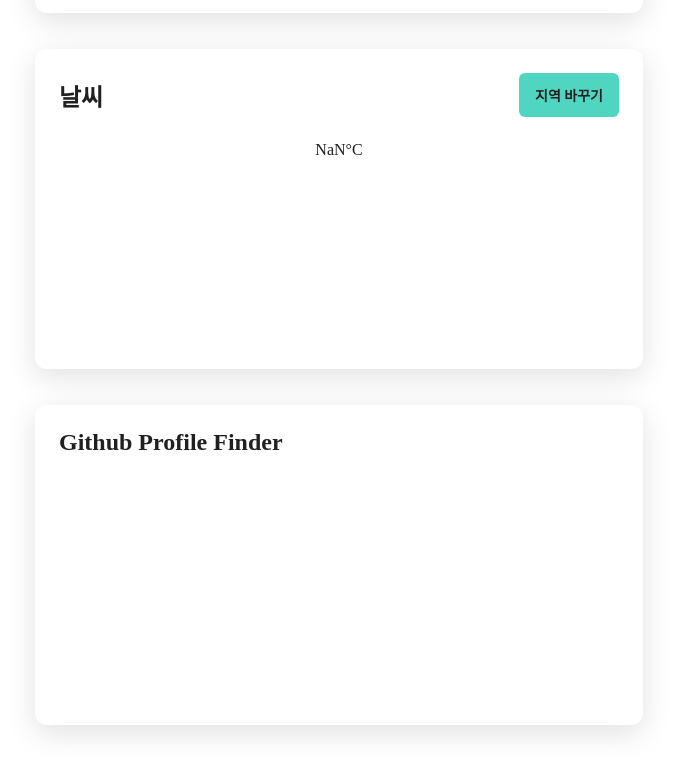
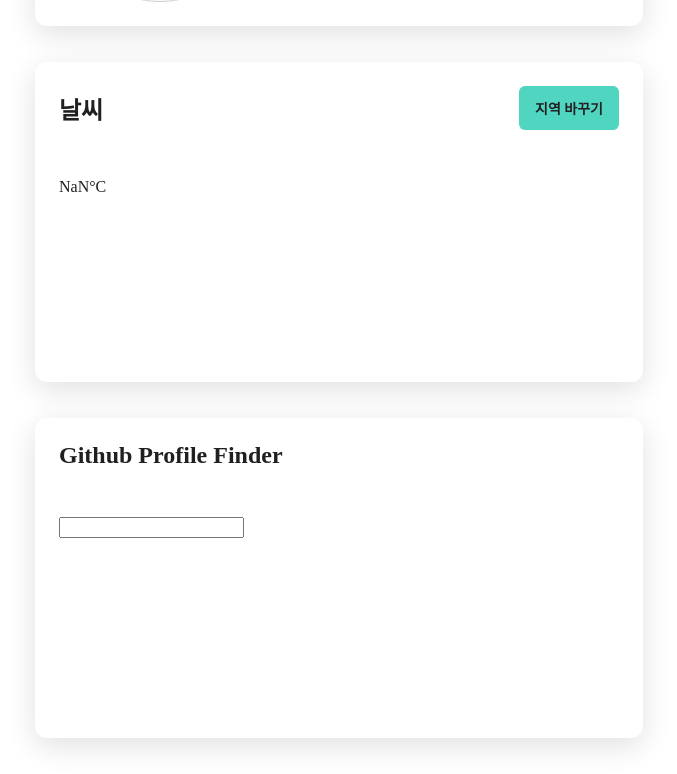
Before and after one commit to pa-rang/clock-weather-app, a Next.js app: page / in a window 1280 px wide. Shown: the part 423-1197 px from the top of the page, without its empty margins (301-978 px from the left). Built offline with nearby package versions, Linux system fonts and the light colour scheme; no server answers.

Commit message:
feat: add search-github-profile input

```diff
--- a/components/GithubProfileFinder.tsx
+++ b/components/GithubProfileFinder.tsx
@@ -1,13 +1,55 @@
 import React, { ReactElement } from "react";
+import useSWR from "swr";
+import { getGithubProfile } from "../lib/api";
 import { ThemeType } from "../lib/types";
 import Box from "./common/Box";
+import { useRouter } from "next/router";
+
+function UserCard(): ReactElement {
+  const {
+    query: { profile },
+  } = useRouter();
+
+  const { data: userData } = useSWR(String(profile), () =>
+    getGithubProfile(String(profile))
+  );
+
+  return (
+    <div>
+      <img src={userData?.avatar_url} />
+    </div>
+  );
+}
 
 interface Props {
   theme: ThemeType;
 }
 
 function GithubProfileFinder({ theme }: Props): ReactElement {
-  return <Box title="Github Profile Finder" theme={theme}></Box>;
+  const [nickname, setNickname] = React.useState("");
+  const router = useRouter();
+
+  const handleChange = (e: React.ChangeEvent<HTMLInputElement>): void => {
+    const value = e.target.value;
+    setNickname(value);
+  };
+
+  const handleSubmit = (e: React.FormEvent<HTMLFormElement>): void => {
+    e.preventDefault();
+
+    router.push({
+      query: { profile: nickname },
+    });
+  };
+
+  return (
+    <Box title="Github Profile Finder" theme={theme}>
+      <form onSubmit={handleSubmit}>
+        <input value={nickname} onChange={handleChange} />
+        <UserCard />
+      </form>
+    </Box>
+  );
 }
 
 export default GithubProfileFinder;
--- a/components/Weather.tsx
+++ b/components/Weather.tsx
@@ -16,7 +16,7 @@ function Weather({ theme }: Props): ReactElement {
   const [isOpenModal, setIsOpenModal] = React.useState<boolean>(false);
   console.log("isOpenModal", isOpenModal);
 
-  const { data, error } = useSWR("/weather", () => getCurrentWeather("seoul"));
+  const { data } = useSWR("/weather", () => getCurrentWeather("seoul"));
 
   const ABS_ZERO = 273.15;
   const temperatures = (data?.main.temp - ABS_ZERO).toFixed(2);
--- a/components/common/Box.tsx
+++ b/components/common/Box.tsx
@@ -28,8 +28,7 @@ const Styled = {
   `,
 
   Contents: styled.div`
-    display: flex;
-    justify-content: center;
+    padding: 24px;
   `,
 };
 
--- a/lib/api/index.ts
+++ b/lib/api/index.ts
@@ -13,3 +13,8 @@ export const getCurrentWeather = async (cityName: string) => {
 
   return data;
 };
+
+export const getGithubProfile = async (nickname: string) => {
+  const { data } = await axios.get(`https://api.github.com/users/${nickname}`);
+  return data;
+};
--- a/pages/index.tsx
+++ b/pages/index.tsx
@@ -1,8 +1,6 @@
 import styled from "@emotion/styled";
 import React from "react";
-import ChangeRegionBtn from "../components/ChangeRegionBtn";
 import Clock from "../components/Clock";
-import Box from "../components/common/Box";
 import GithubProfileFinder from "../components/GithubProfileFinder";
 import Header from "../components/Header";
 import Weather from "../components/Weather";
```
